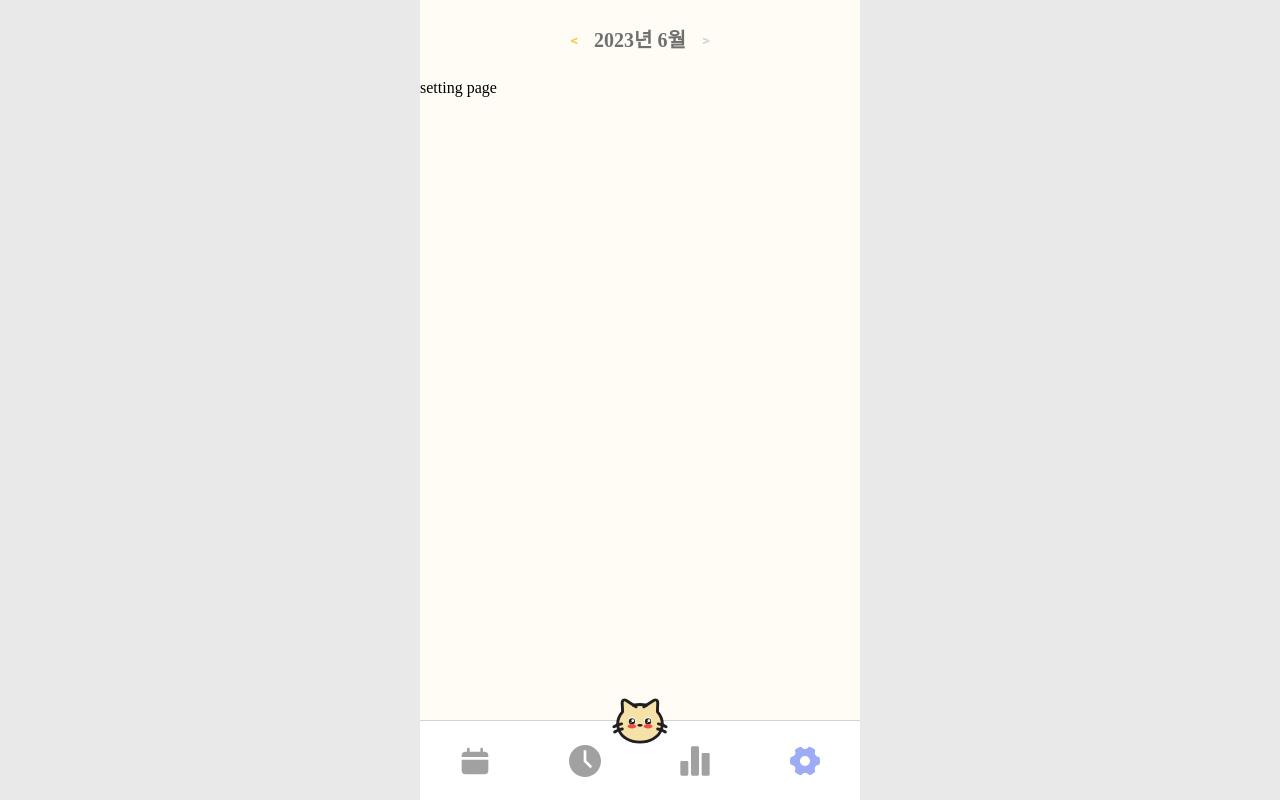
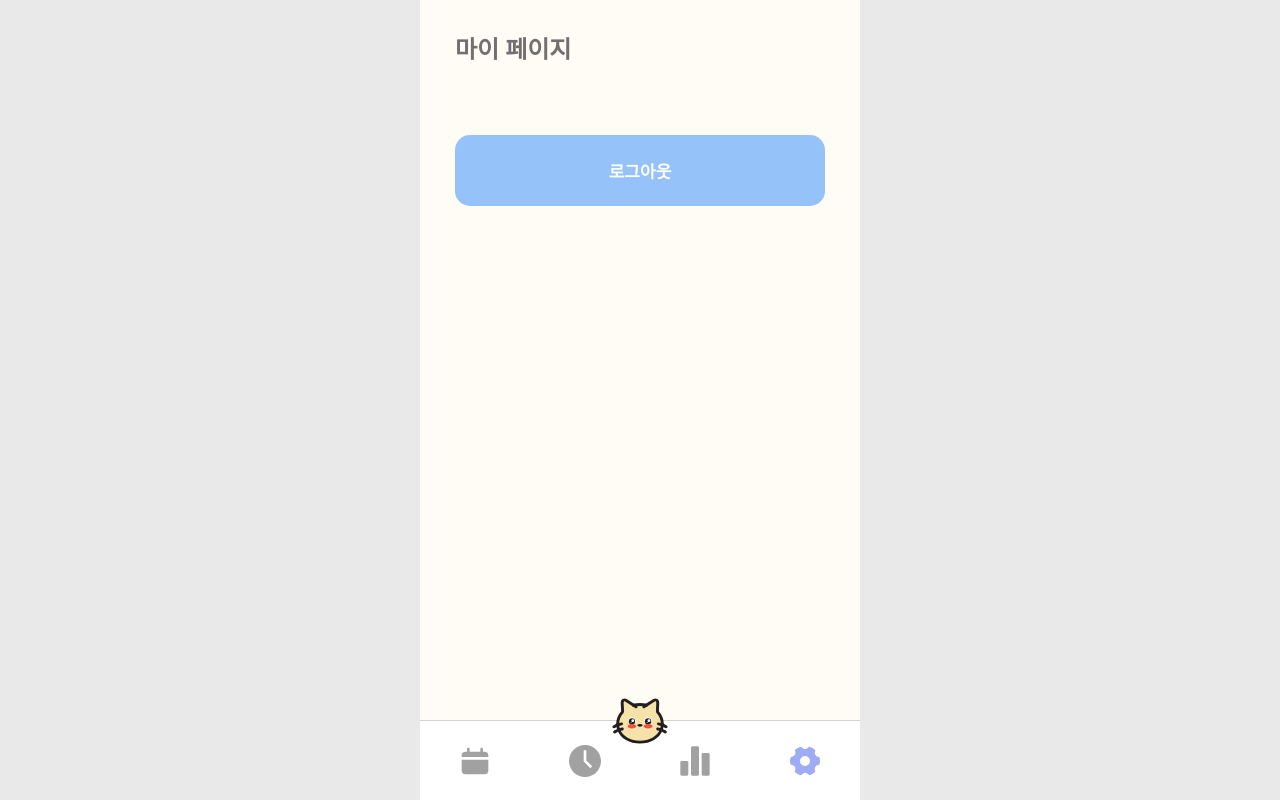
Before and after one commit to ShinjungOh/Haru-Hannyan, a React (Vite) app: page /setting in a window 1280 px wide. Built offline with nearby package versions, Linux system fonts and the light colour scheme.

Commit message:
feat: 로그아웃 버튼 구현

```diff
--- a/src/pages/SettingPage.tsx
+++ b/src/pages/SettingPage.tsx
@@ -1,13 +1,56 @@
-import Header from '@ui/components/layout/Header';
 import Body from '@ui/components/layout/Body';
 import Menu from '@ui/components/layout/Menu';
+import SignButton from '@ui/components/SignButton';
+import styleTokenCss from '@ui/styles/styleToken.css';
+import styled from '@emotion/styled';
+import { useNavigate } from 'react-router';
+import { PATH } from '@lib/const/path';
 
 export default function SettingPage() {
+  const navigate = useNavigate();
+
+  const handleClickLogout = () => {
+    const isLogout = confirm('로그아웃 하시겠습니까?');
+    if (isLogout) {
+      localStorage.removeItem('ACCESS_TOKEN');
+      navigate(PATH.HOME);
+    }
+  };
+
   return (
     <>
-      <Header />
-      <Body>setting page</Body>
+      <Title>마이 페이지</Title>
+      <Container>
+        <SignButton
+          text="로그아웃"
+          backgroundColor={styleTokenCss.color.secondaryActive}
+          color={styleTokenCss.color.white}
+          onClick={handleClickLogout}
+        />
+      </Container>
       <Menu />
     </>
   );
 }
+
+const Title = styled.h2`
+  background-color: ${styleTokenCss.color.background};
+  color: ${styleTokenCss.color.gray2};
+  font-size: 24px;
+  font-weight: 600;
+
+  display: flex;
+  flex-direction: row;
+  justify-content: flex-start;
+  align-items: center;
+  width: 100%;
+  height: 100px;
+  padding: 35px;
+`;
+
+const Container = styled(Body)`
+  padding: 35px;
+  justify-content: flex-start;
+  align-items: center;
+  overflow-y: auto;
+`;
```
Also changed, not shown: 1 other file (tests, documents, lock files or other folders).
